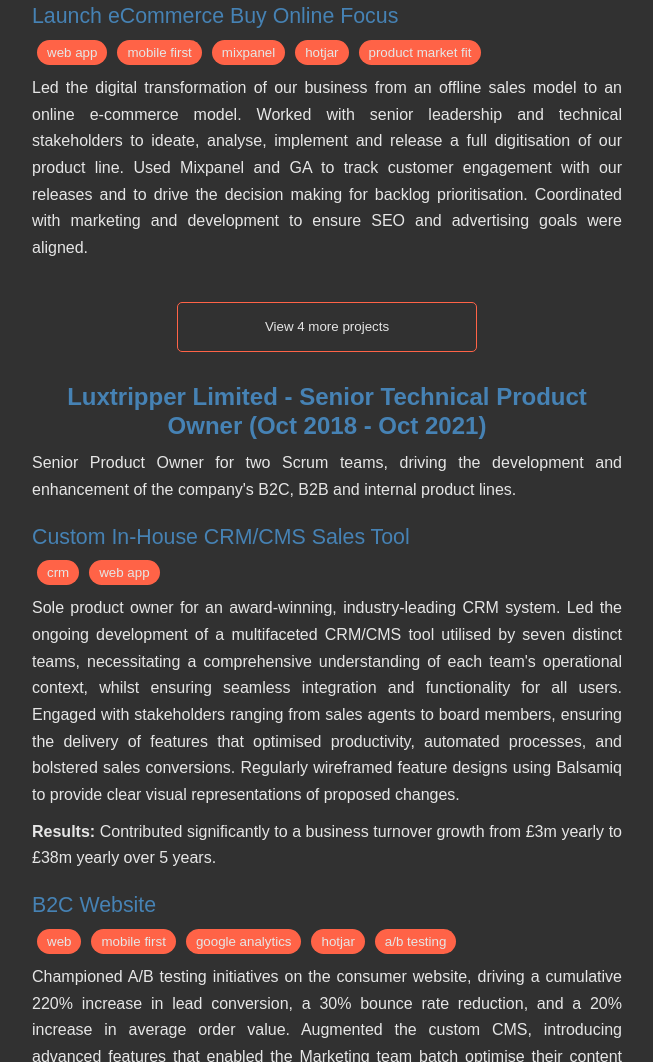
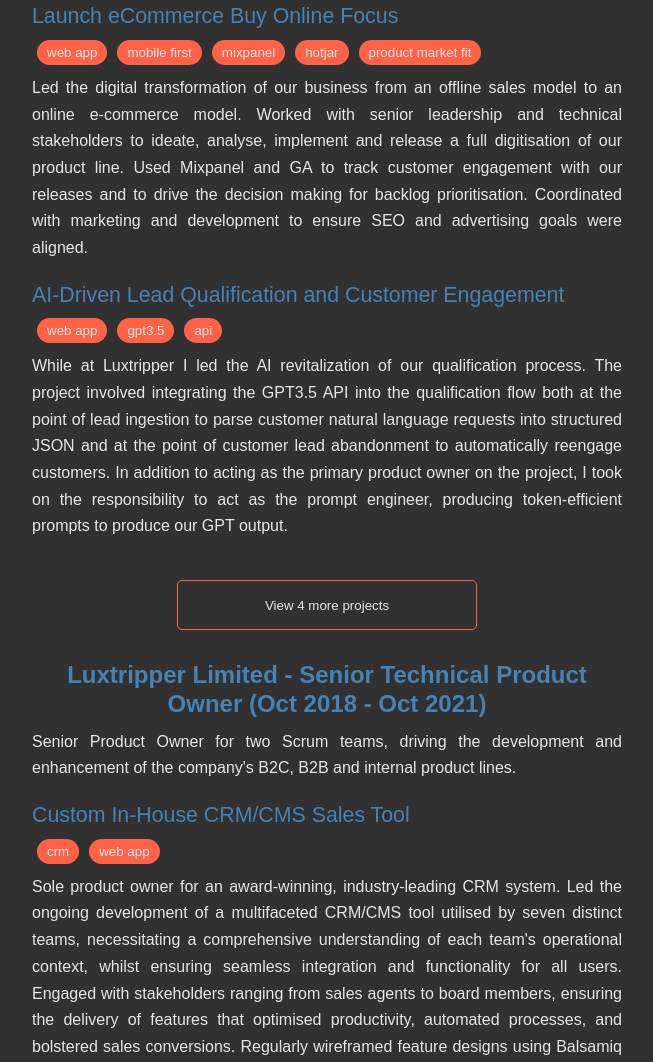
Before and after one commit to Gabriella-Samra/Me, a website: page index.html in a window 1280 px wide. Shown: the part 904-1966 px from the top of the page, without its empty margins (313-966 px from the left). Drawn offline with nearby package versions, Linux system fonts and the light colour scheme; a script that the page names is missing.

Commit message:
added a new project

```diff
--- a/index.html
+++ b/index.html
@@ -113,6 +113,23 @@
                                 advertising goals were aligned.
                             </p>
                         </div>
+                        <div class="project expandable__item">
+                            <h4 class="project__title">AI-Driven Lead Qualification and Customer Engagement</h4>
+                            <ol class="project__skills">
+                                <li class="project__skill">Web App</li>
+                                <li class="project__skill">GPT3.5</li>
+                                <li class="project__skill">API</li>
+                            </ol>
+                            <p class="project__description">
+                                While at Luxtripper I led the AI revitalization of our qualification process. The
+                                project involved integrating the GPT3.5 API into the qualification flow both at the
+                                point of lead ingestion to parse customer natural language requests into structured JSON
+                                and at the point of customer lead abandonment to automatically reengage customers. In
+                                addition to acting as the primary product owner on the project, I took on the
+                                responsibility to act as the prompt engineer, producing token-efficient prompts to
+                                produce our GPT output.
+                            </p>
+                        </div>
                         <div class="project expandable__item expandable__item--hidden" data-should-hide="true">
                             <h4 class="project__title">Data Warehouse Reporting</h4>
                             <ol class="project__skills">
@@ -2311,12 +2328,13 @@
                     target="_blank">
                     <img src="./images/envelope.svg" alt="">
                 </a>
-                <a class="contact-link" href="https://raw.githubusercontent.com/Gabriella-Samra/Me/master/Gabriella%20Samra%20CV%20Jan24.pdf"
+                <a class="contact-link"
+                    href="https://raw.githubusercontent.com/Gabriella-Samra/Me/master/Gabriella%20Samra%20CV%20Jan24.pdf"
                     target="_blank">
                     <img src="./images/CVDownload.png" alt="">
                 </a>
                 <a class="contact-link" href="https://www.linkedin.com/in/gabriella-samra/" target="_blank">
-                    <img src="./images/Linkedin/Linkedin.svg" alt=""/>
+                    <img src="./images/Linkedin/Linkedin.svg" alt="" />
                 </a>
                 <!-- <a class="contact-link" href="https://uk.linkedin.com/in/gabriella-samra-a29b8290" target="_blank">
                     <img src="./images/Linkedin/Linkedin.svg" alt="" />
```
Lines whose indentation alone changed are shown as unchanged.
